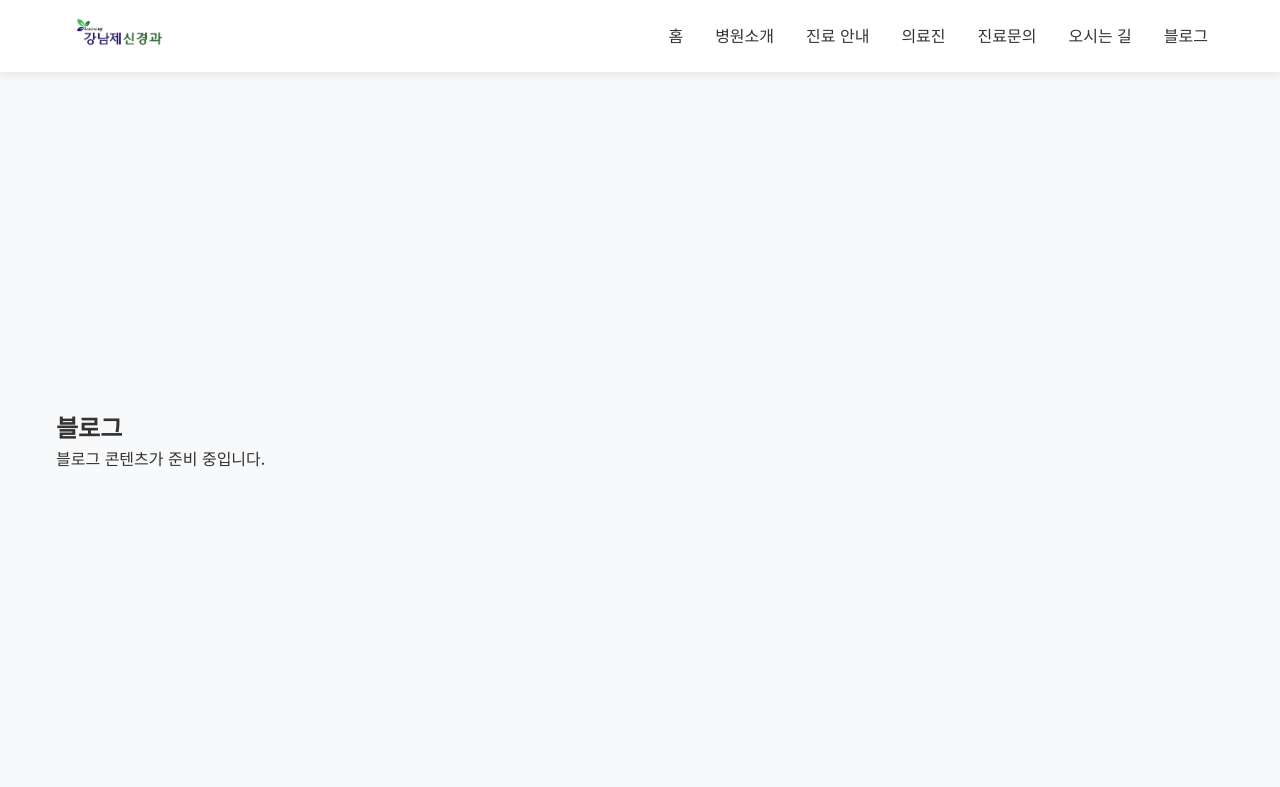
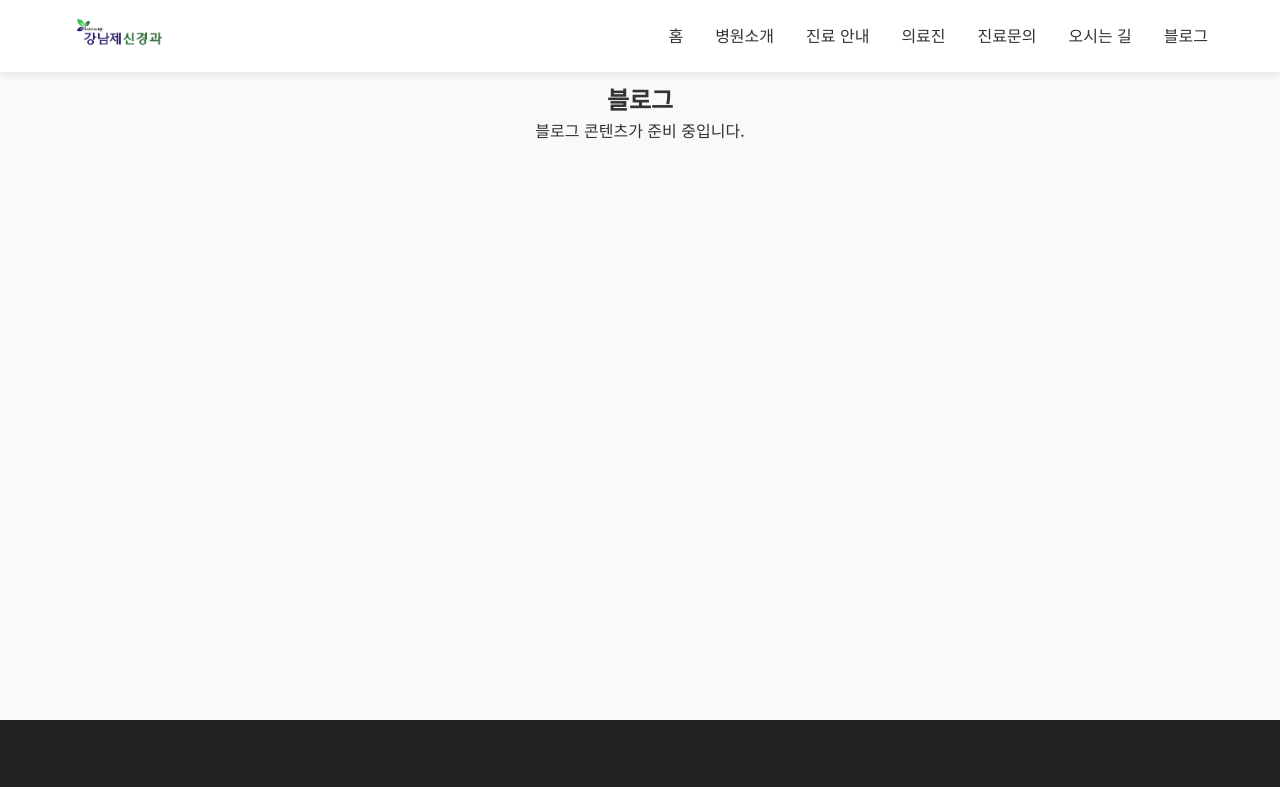
Before and after one commit to krrrrrg/knjneuro, a Next.js app: page /blog in a window 1280 px wide. Shown: the top 787 px of the page. Built offline with nearby package versions, Linux system fonts and the light colour scheme.

Commit message:
웹사이트 콘텐츠 중앙 정렬로 수정

```diff
--- a/src/app/globals.css
+++ b/src/app/globals.css
@@ -176,18 +176,18 @@ a {
 }
 
 #services {
-  flex: 1;
-  padding: 6rem 2rem;
-  background: white;
+  text-align: center;
+  padding: 4rem 0;
+  display: flex;
+  flex-direction: column;
+  align-items: center;
+}
+
+#services .container {
+  display: flex;
+  flex-direction: column;
+  align-items: center;
   width: 100%;
-}
-
-.container {
-  max-width: 1200px;
-  margin: 0 auto;
-  padding: 0 1rem;
-  width: 100%;
-  overflow-x: hidden;
 }
 
 #services h2 {
@@ -201,6 +201,10 @@ a {
   grid-template-columns: repeat(auto-fill, minmax(250px, 1fr));
   gap: 30px;
   margin-top: 40px;
+  justify-content: center;
+  max-width: 1200px;
+  margin-left: auto;
+  margin-right: auto;
 }
 
 .service-card {
@@ -267,6 +271,8 @@ a {
   .service-grid {
     grid-template-columns: repeat(2, 1fr);
     max-width: 900px; /* 카드 크기를 적절하게 제한 */
+    margin-left: auto;
+    margin-right: auto;
   }
 
   .service-card {
@@ -658,9 +664,18 @@ a {
 }
 
 .page-content section {
-  min-height: calc(100vh - 80px);
-  display: flex;
-  align-items: center;
+  display: flex;
+  flex-direction: column;
+  align-items: center;
+  width: 100%;
+}
+
+.page-content .container {
+  display: flex;
+  flex-direction: column;
+  align-items: center;
+  width: 100%;
+  max-width: 1200px;
 }
 
 /* Section Background Colors */
```
